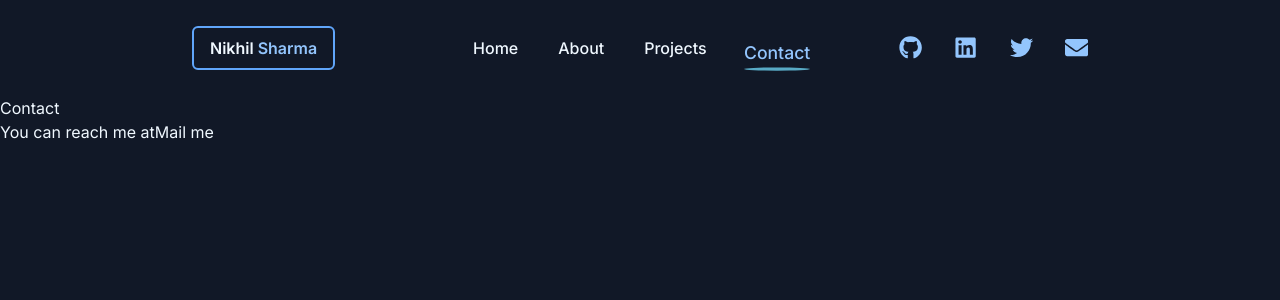
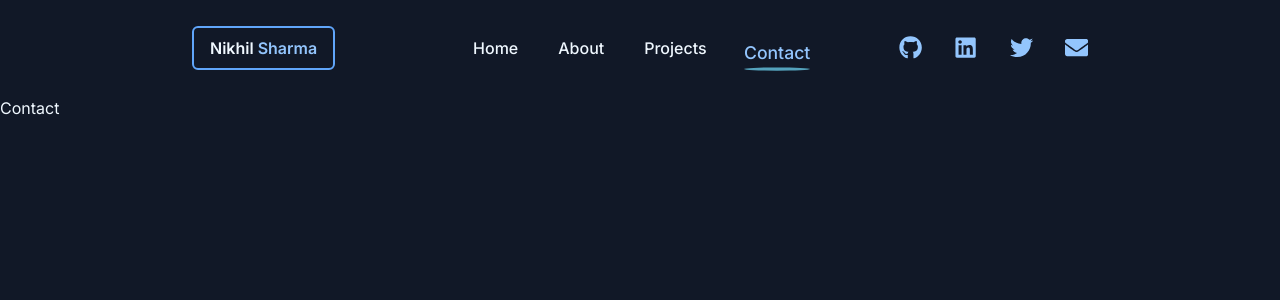
Before and after one commit to NikhilCode12/portfolio-nextjs, a Next.js app: page /contact in a window 1280 px wide. Shown: the top 300 px of the page. Built offline with nearby package versions, Linux system fonts and the light colour scheme.

Commit message:
fixed: bug navlinks pathname

```diff
--- a/src/app/about/page.jsx
+++ b/src/app/about/page.jsx
@@ -9,7 +9,9 @@
       initial={{ y: "-200vh" }}
       animate={{ y: "0%" }}
       transition={{ duration: 1 }}
-    ></motion.div>
+    >
+      About Page
+    </motion.div>
   );
 };
 
--- a/src/app/contact/page.jsx
+++ b/src/app/contact/page.jsx
@@ -1,14 +1,17 @@
+"use client";
 import React from "react";
+import { motion } from "framer-motion";
 
 const Contact = () => {
   return (
-    <div>
-      <h1>Contact</h1>
-      <p>
-        You can reach me at
-        <a href="mailto:sharmanikhil12jv@gmail.com">Mail me</a>
-      </p>
-    </div>
+    <motion.div
+      className="h-full"
+      initial={{ y: "-200vh" }}
+      animate={{ y: "0%" }}
+      transition={{ duration: 1 }}
+    >
+      Contact
+    </motion.div>
   );
 };
 
--- a/src/app/projects/page.jsx
+++ b/src/app/projects/page.jsx
@@ -1,12 +1,18 @@
+"use client";
 import React from "react";
+import { motion } from "framer-motion";
 
-const Portfolio = () => {
+const Projects = () => {
   return (
-    <div>
-      <h1>Portfolio</h1>
-      <p>Here are some of my projects</p>
-    </div>
+    <motion.div
+      className="h-full"
+      initial={{ y: "-200vh" }}
+      animate={{ y: "0%" }}
+      transition={{ duration: 1 }}
+    >
+      Projects
+    </motion.div>
   );
 };
 
-export default Portfolio;
+export default Projects;
--- a/src/components/Navbar.jsx
+++ b/src/components/Navbar.jsx
@@ -11,7 +11,7 @@
 } from "react-icons/fa";
 import "./navbar.css";
 import { motion } from "framer-motion";
-import { useRouter } from "next/navigation";
+import { usePathname } from "next/navigation";
 
 const menuBarItems = [
   { name: "Home", link: "/" },
@@ -21,7 +21,11 @@
 ];
 
 const Navbar = () => {
-  const router = useRouter();
+  const currentPath = usePathname();
+  const currentPathName =
+    currentPath === "/"
+      ? "Home"
+      : currentPath.slice(1).charAt(0).toUpperCase() + currentPath.slice(2);
   const [showMenu, setShowMenu] = useState(false);
   const [activeLink, setActiveLink] = useState("Home");
   const [crossIcon, setCrossIcon] = useState(false);
@@ -56,10 +60,8 @@
   };
 
   useEffect(() => {
-    const pathName = router.pathname;
-    const activeLink = menuBarItems.find((item) => item.link === pathName);
-    if (activeLink) setActiveLink(activeLink.name);
-  }, [router.pathname]);
+    setActiveLink(currentPathName);
+  }, [currentPathName]);
 
   return (
     <nav className="h-full flex items-center justify-between px-4 sm:px-8 md:px-12 lg:px-20 xl:px-48">
--- a/src/components/navbar.css
+++ b/src/components/navbar.css
@@ -16,6 +16,7 @@
   height: 3px;
   bottom: -5px;
   left: 0;
-  border-radius: 50%;
+  border-radius: 100%;
   background-color: rgb(88, 170, 197);
+  opacity: 0.95;
 }
```
